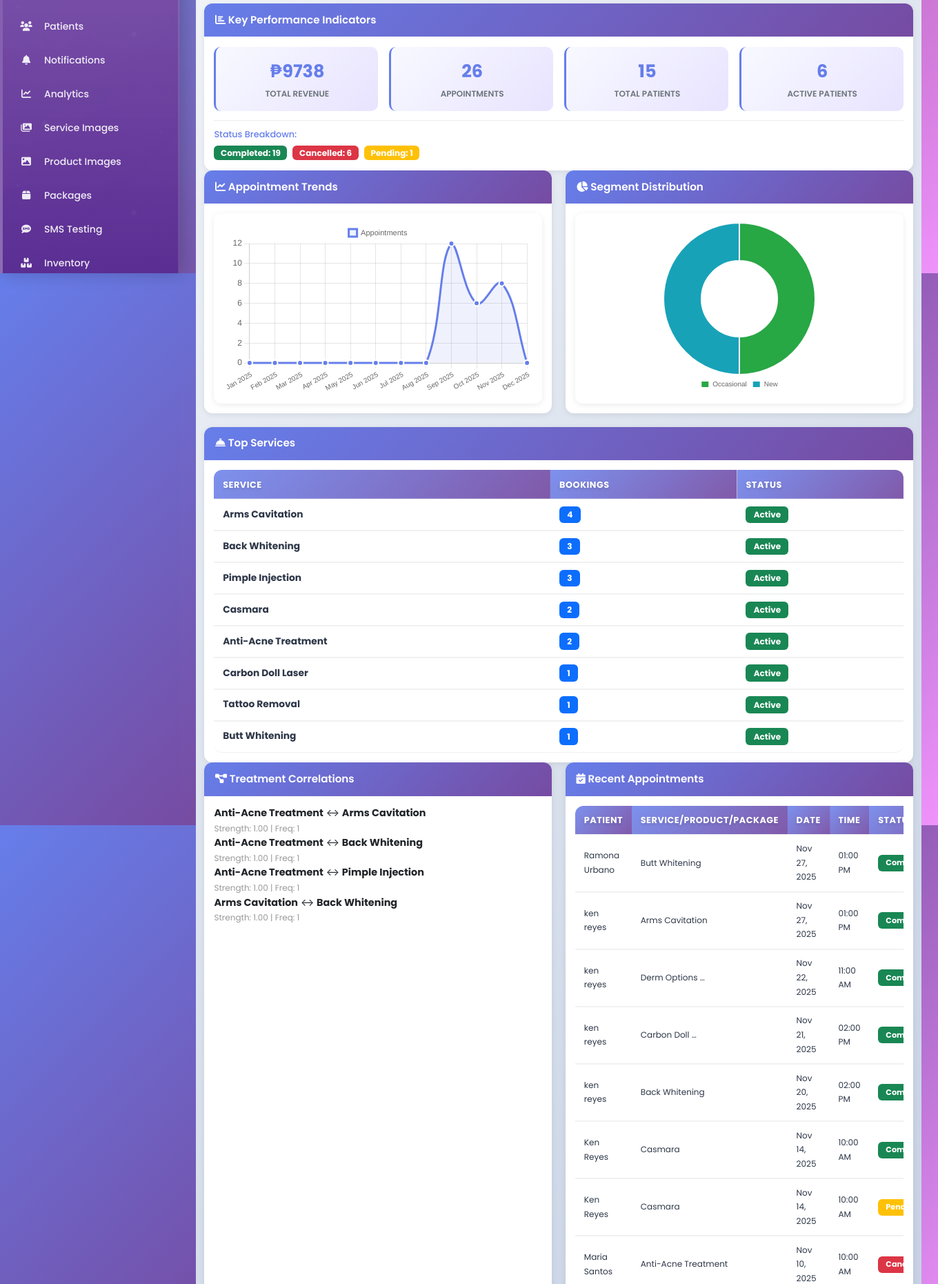
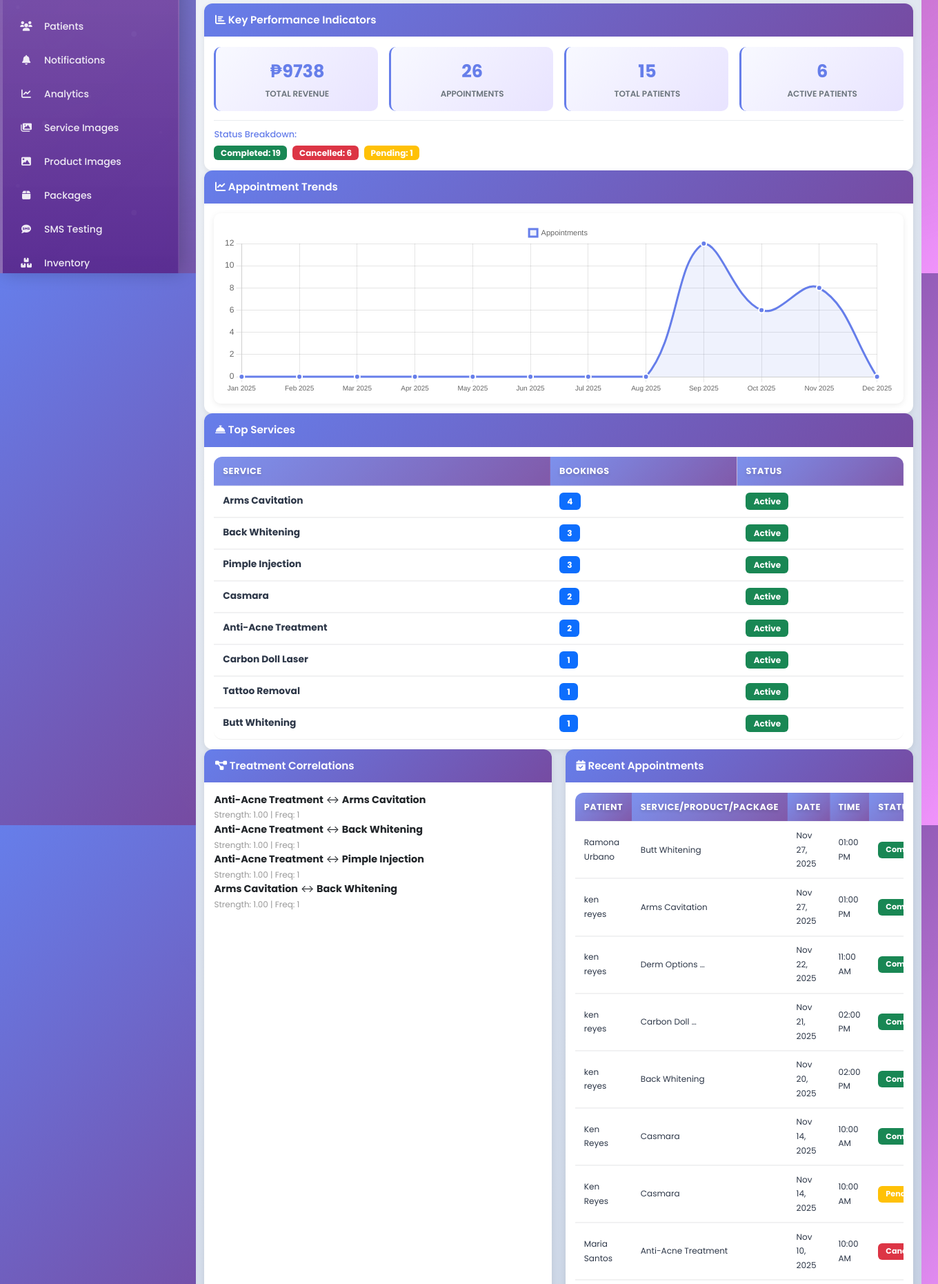
Before and after one commit to kseyer/Capstone-System-Final, a Django app: page /analytics/ in a window 1360 px wide; the page is wider, and only the part inside the window is pictured. Shown: the part 404-2265 px from the top of that part at 69% size. Run offline with Django 5.2, Linux system fonts and the light colour scheme; a user stored in the database is signed in; data comes from the database, SQL or seed files in the repository.

Commit message:
Remove segment distribution

```diff
--- a/templates/analytics/admin_dashboard.html
+++ b/templates/analytics/admin_dashboard.html
@@ -175,7 +175,6 @@
         </div>
 
         <!-- Charts Section -->
-        <div class="two-column">
         <div class="analytics-card">
             <div class="analytics-header">
                 <i class="fas fa-chart-line icon-small"></i> Appointment Trends
@@ -184,20 +183,6 @@
                 <div class="chart-wrapper">
                     <div class="chart-container">
                         <canvas id="appointmentChart"></canvas>
-                        </div>
-                    </div>
-                </div>
-            </div>
-
-            <div class="analytics-card">
-                <div class="analytics-header">
-                    <i class="fas fa-chart-pie icon-small"></i> Segment Distribution
-                </div>
-                <div class="analytics-body">
-                    <div class="chart-wrapper">
-                        <div class="chart-container">
-                            <canvas id="segmentChart"></canvas>
-                        </div>
                     </div>
                 </div>
             </div>
```
Lines whose indentation alone changed are shown as unchanged.
